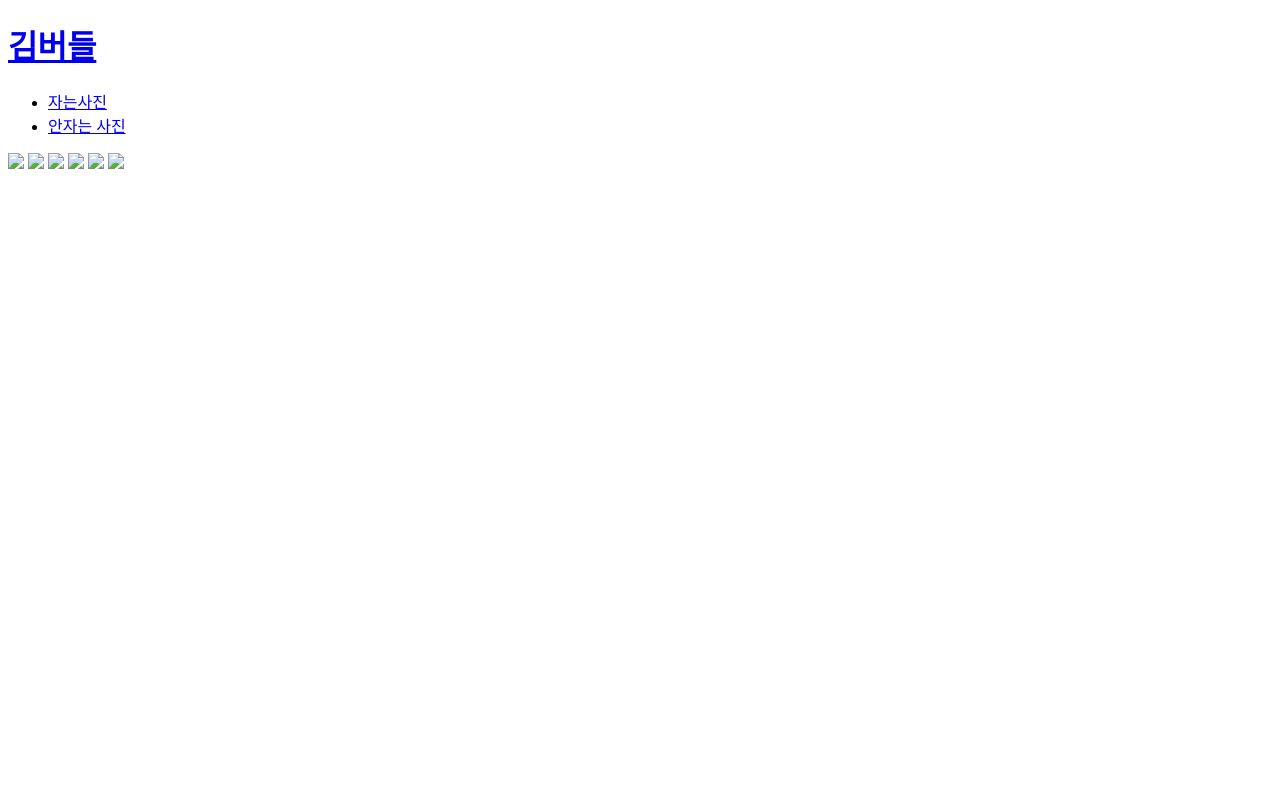
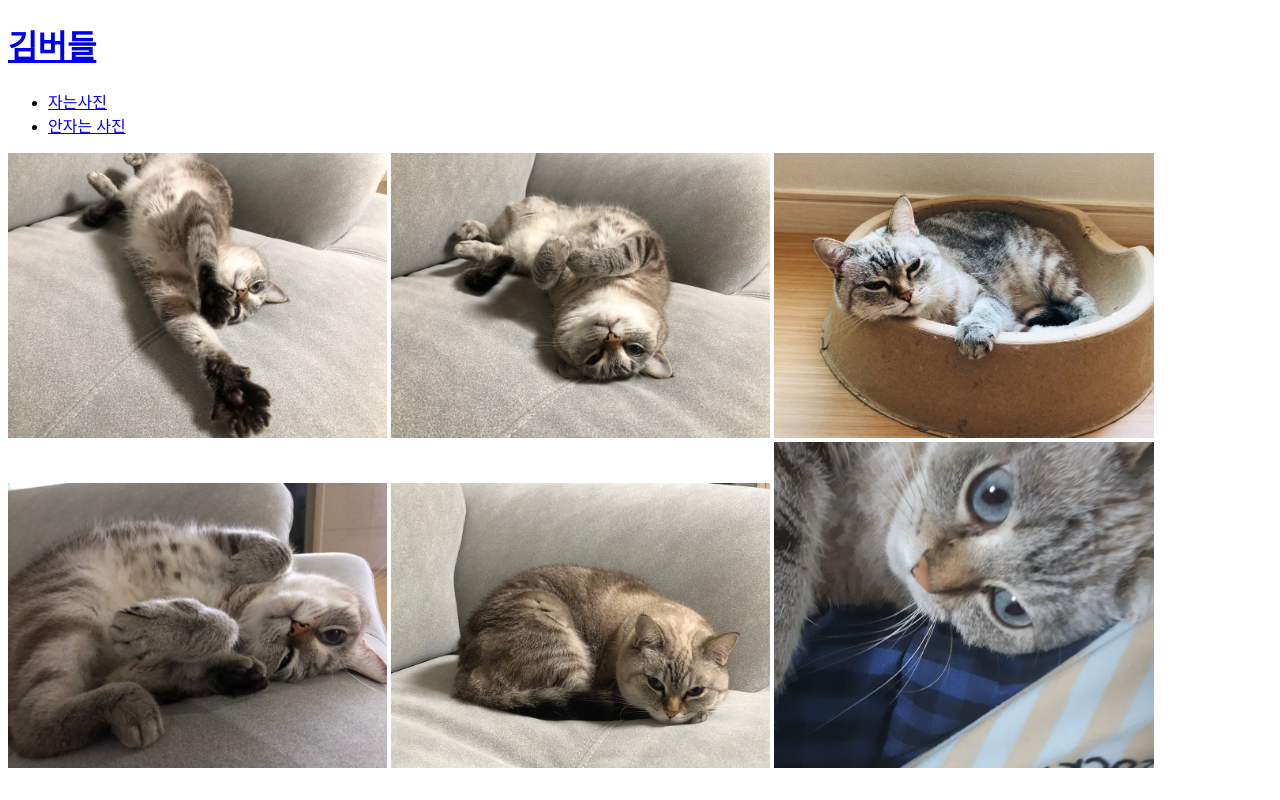
Before and after one commit to dumpling82/cat-photo, a plain HTML site: page 2.html in a window 1280 px wide. Drawn offline with Linux system fonts and the light colour scheme.

Commit message:
Update 2.html

```diff
--- a/2.html
+++ b/2.html
@@ -10,11 +10,11 @@
   <li><a href="index.html">자는사진</a></li>
   <li><a href="2.html">안자는 사진</a></li>
 </ul>
-<img src="모든 사진/버들이 사진 1.jpg" width="30%">
-<img src="모든 사진/버들이 사진 2.jpg" width="30%">
-<img src="모든 사진/버들이 사진 3.jpg" width="30%">
-<img src="모든 사진/버들이 사진 4.jpg" width="30%">
-<img src="모든 사진/버들이 사진 5.jpg" width="30%">
-<img src="모든 사진/버들이 사진 6.jpg" width="30%">
+<img src="버들이 사진 1.jpg" width="30%">
+<img src="버들이 사진 2.jpg" width="30%">
+<img src="버들이 사진 3.jpg" width="30%">
+<img src="버들이 사진 4.jpg" width="30%">
+<img src="버들이 사진 5.jpg" width="30%">
+<img src="버들이 사진 6.jpg" width="30%">
 </body>
 </html>
```
